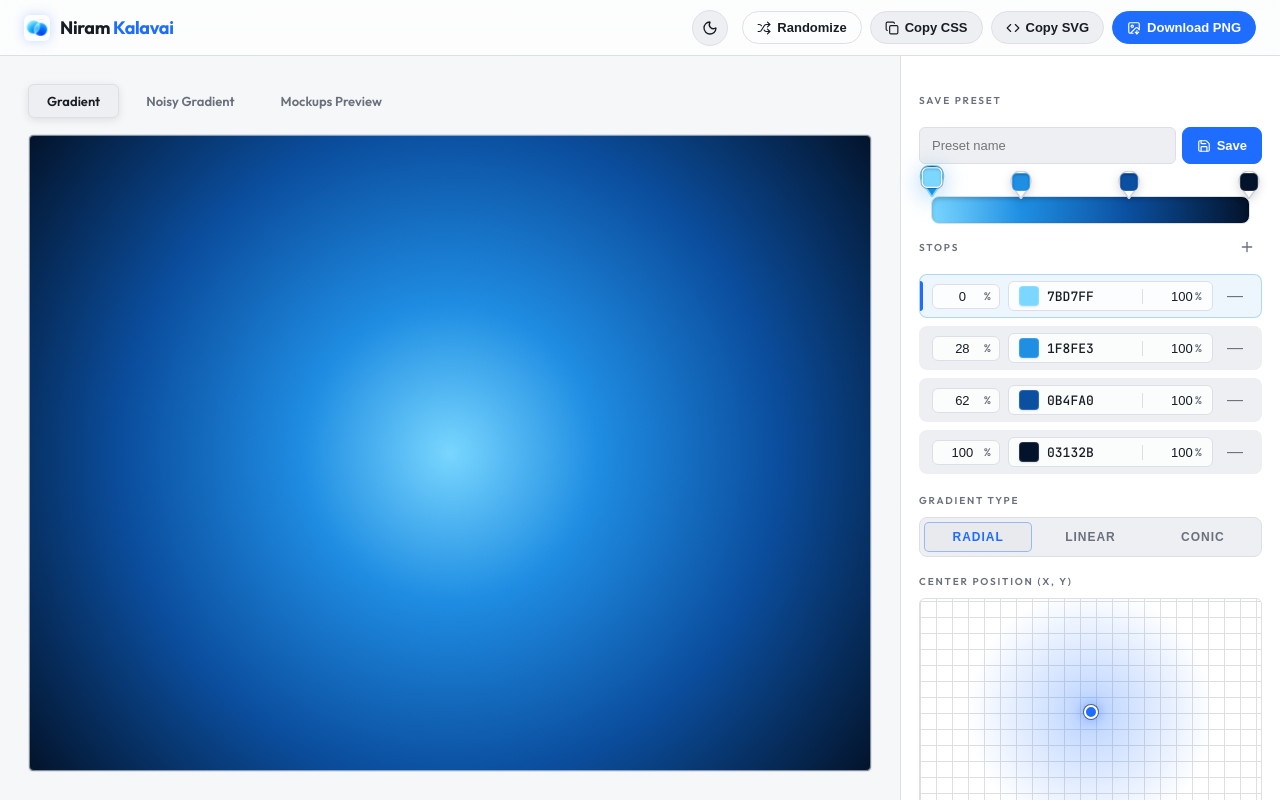
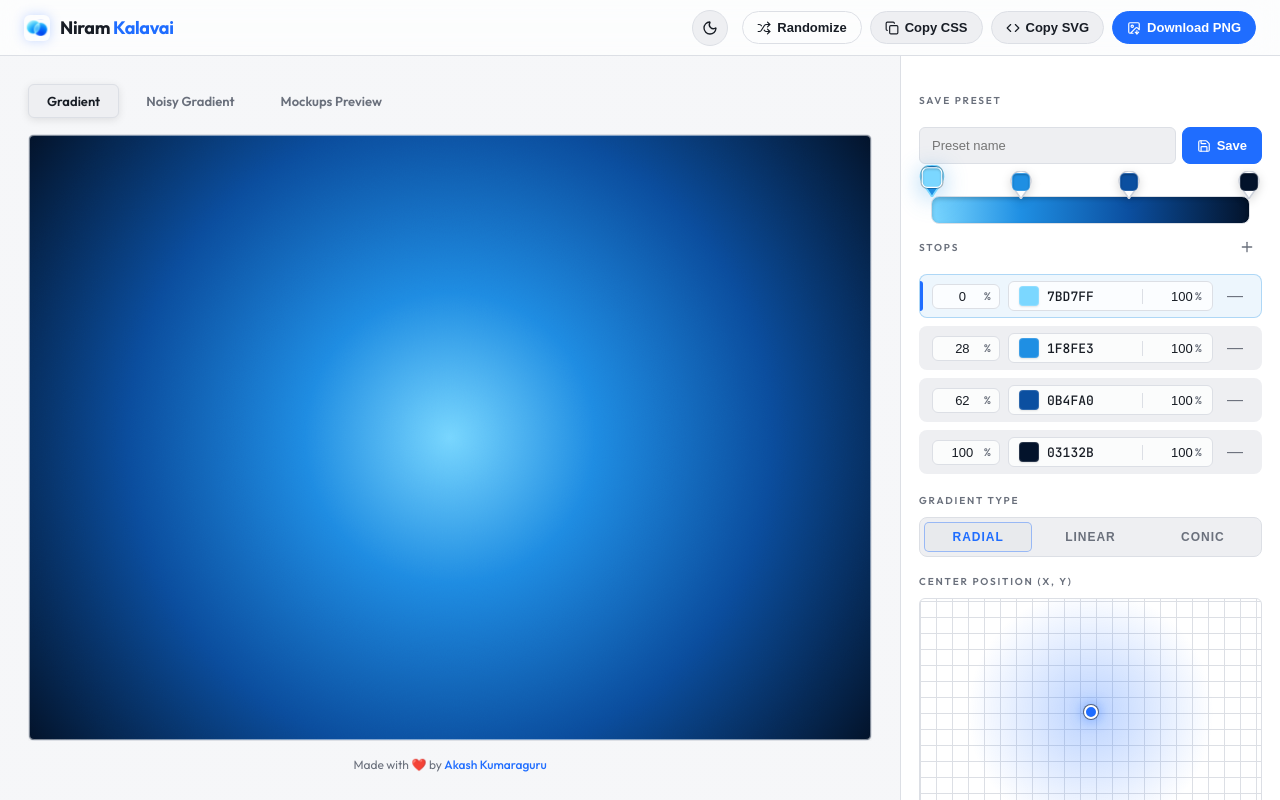
Before and after one commit to akashkumaraguru/Niram-kalavai, a React (Vite) app: page / in a window 1280 px wide. Built offline with nearby package versions, Linux system fonts and the light colour scheme.

Commit message:
add:Founder name

```diff
--- a/src/components/PreviewArea.jsx
+++ b/src/components/PreviewArea.jsx
@@ -1,4 +1,3 @@
-import { useState } from "react";
 import logoIcon from "../assets/Logo.svg";
 
 export default function PreviewArea({
@@ -301,6 +300,21 @@ export default function PreviewArea({
           </div>
         </div>
       )}
+      <div className="preview-footer-credits" style={{ display: "flex", justifyContent: "center", alignItems: "center", marginTop: 16, fontSize: "12px", color: "hsl(var(--muted-foreground))" }}>
+        <span>
+          Made with ❤️ by{" "}
+          <a
+            href="https://www.linkedin.com/in/akash-kumaraguru/"
+            target="_blank"
+            rel="noopener noreferrer"
+            style={{ color: "hsl(var(--accent))", textDecoration: "none", fontWeight: 500 }}
+            onMouseEnter={(e) => e.currentTarget.style.textDecoration = "underline"}
+            onMouseLeave={(e) => e.currentTarget.style.textDecoration = "none"}
+          >
+            Akash Kumaraguru
+          </a>
+        </span>
+      </div>
     </main>
   );
 }
```
